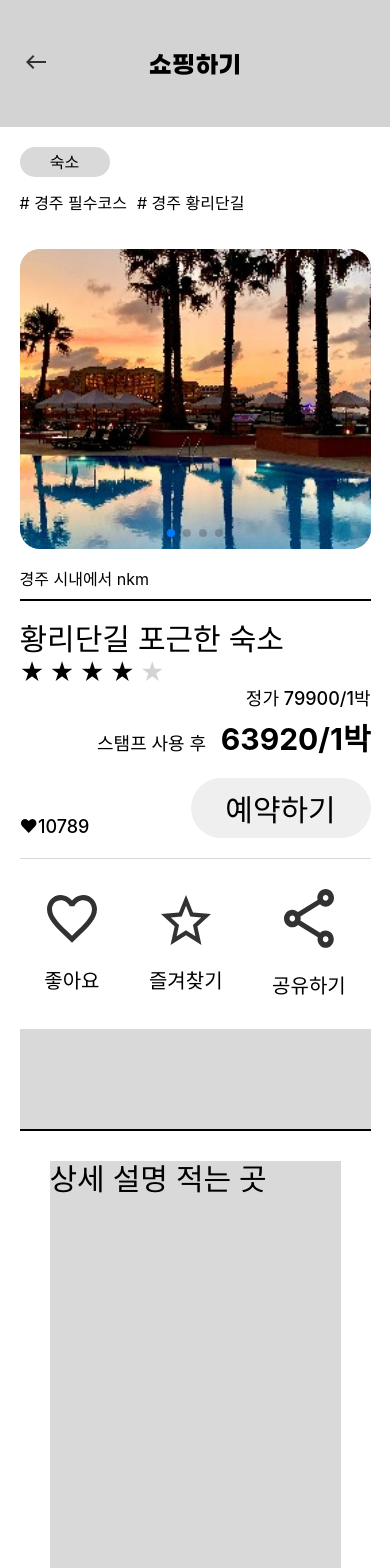
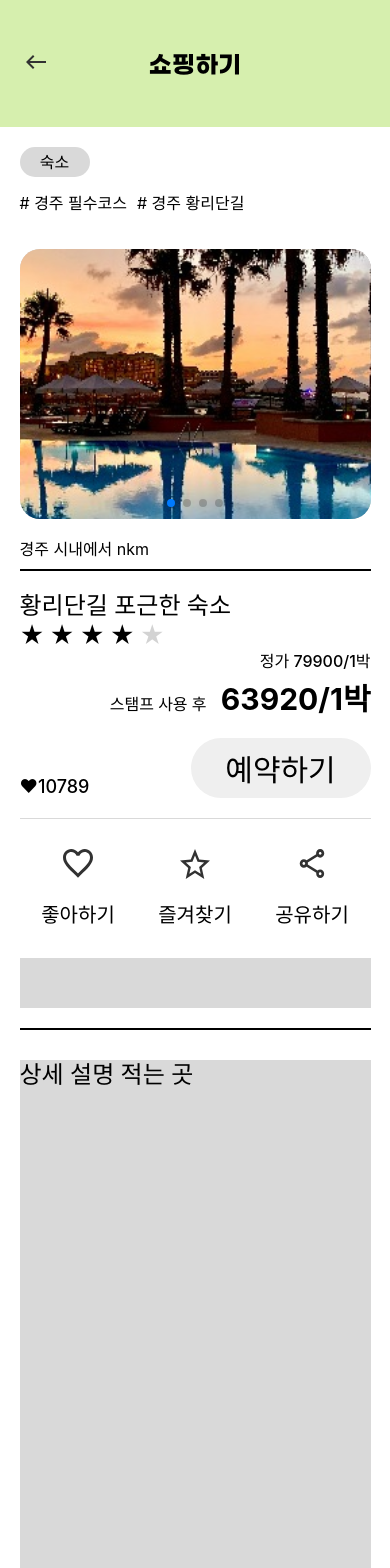
Before and after one commit to MoDaLaa/FE, a React (Vite) app: page /shoppingContent in a window 390 px wide. Shown: the top 1568 px of the page. Built offline with nearby package versions, Linux system fonts and the light colour scheme.

Commit message:
feat #9 : 쇼핑하기 iphone12 pro 맞춰서 완료

```diff
--- a/src/Shopping/ShoppingContent.tsx
+++ b/src/Shopping/ShoppingContent.tsx
@@ -75,17 +75,17 @@ export default function ShoppingContent() {
           <div
             className="information"
             style={{
-              fontSize: '30px',
+              fontSize: '24px',
               fontWeight: '500',
               marginTop: '20px',
             }}
           >
             {navItems.name}
             <StarRating score={4} />
-            <p style={{ textAlign: 'right', fontSize: '18px', margin: '0' }}>
+            <p style={{ textAlign: 'right', fontSize: '16px', margin: '0' }}>
               정가 {navItems.price}/1박
             </p>
-            <p style={{ textAlign: 'right', fontSize: '18px', margin: '0' }}>
+            <p style={{ textAlign: 'right', fontSize: '16px', margin: '0' }}>
               스탬프 사용 후{' '}
               <p
                 style={{
@@ -123,11 +123,11 @@ export default function ShoppingContent() {
                 예약하기
               </button>
             </div>
-            <div style={{ borderBottom: '2px solid black' }}>
+            <div style={{ borderBottom: '2px solid black', paddingBottom: '20px' }}>
               <ButtonGroup />
-              <div style={{ backgroundColor: '#D9D9D9', height: '100px' }}></div>
+              <div style={{ backgroundColor: '#D9D9D9', height: '50px' }}></div>
             </div>
-            <div style={{ backgroundColor: '#D9D9D9', height: '1000px', margin: '30px' }}>
+            <div style={{ backgroundColor: '#D9D9D9', height: '1000px', marginTop: '30px' }}>
               상세 설명 적는 곳
             </div>
           </div>
--- a/src/Shopping/components/Category.tsx
+++ b/src/Shopping/components/Category.tsx
@@ -105,7 +105,7 @@ const navItems = {
   ],
 };
 
-const Slider = styled.div`
+const Slider = styled.div<{ kind: CategoryKind }>`
   width: 100%;
   min-height: 30px;
   height: auto;
@@ -114,10 +114,12 @@ const Slider = styled.div`
   flex-wrap: nowrap;
   box-sizing: border-box;
   overflow-x: scroll;
-  gap: 20px;
+  gap: ${({ kind }) => (kind == 'category' ? '20px' : '40px')};
   margin: 20px 0;
   user-select: none;
   outline: none;
+  font-size: 14px;
+
   &::-webkit-scrollbar {
     display: none;
   }
@@ -129,10 +131,10 @@ const SliderItem = styled.div<{ isCategory: boolean }>`
   display: flex;
   justify-content: center;
   align-items: center;
-  min-width: ${({ isCategory }) => (isCategory ? '90px' : '300px')};
-  max-width: ${({ isCategory }) => (isCategory ? '90px' : '300px')};
-  height: ${({ isCategory }) => (isCategory ? '30px' : '400px')};
-  width: ${({ isCategory }) => (isCategory ? 'auto' : '300px')};
+  min-width: ${({ isCategory }) => (isCategory ? '90px' : '200px')};
+  max-width: ${({ isCategory }) => (isCategory ? '90px' : '200px')};
+  height: ${({ isCategory }) => (isCategory ? '30px' : '250px')};
+  width: ${({ isCategory }) => (isCategory ? 'auto' : '200px')};
   border-radius: 20px;
   background-color: rgba(217, 217, 217, 1);
   font-weight: bolder;
@@ -158,6 +160,7 @@ const Overlay = styled.div`
   background-color: rgba(0, 0, 0, 0.5);
   color: white;
   text-align: center;
+  font-size: 12px;
 `;
 
 type CategoryKind = 'category' | 'recommend' | 'top10';
@@ -168,7 +171,7 @@ interface CategoryProps {
 
 export default function Category({ kind }: CategoryProps) {
   return (
-    <Slider>
+    <Slider kind={kind}>
       {navItems[kind].map((item, index) => (
         <SliderItem key={index} isCategory={kind === 'category'}>
           {kind === 'category' ? (
--- a/src/Shopping/components/ContentButton.tsx
+++ b/src/Shopping/components/ContentButton.tsx
@@ -16,7 +16,7 @@ const ButtonContainer = styled.div`
 const Button = styled.button`
   display: flex;
   flex-direction: column;
-  align-items:center;
+  align-items: center;
   border: none;
   border-radius: 5px;
   padding: 10px 20px;
@@ -24,23 +24,23 @@ const Button = styled.button`
   transition: background-color 0.3s;
   background-color: transparent;
 
-  font-size:20px;
-  gap:20px;
+  font-size: 20px;
+  gap: 20px;
 `;
 
 const ButtonGroup: React.FC = () => {
   return (
     <ButtonContainer>
       <Button onClick={() => alert('좋아요!')}>
-        <img width='50px' src={Like} />
-        좋아요
+        <img width="30px" height="30px" src={Like} />
+        좋아하기
       </Button>
       <Button onClick={() => alert('즐겨찾기 추가!')}>
-        <img width='50px' src={Star} />
+        <img width="30px" height="30px" src={Star} />
         즐겨찾기
       </Button>
       <Button onClick={() => alert('공유하기!')}>
-        <img width='50px' src={Share} />
+        <img width="30px" height="30px" src={Share} />
         공유하기
       </Button>
     </ButtonContainer>
--- a/src/Shopping/components/ContentCategory.tsx
+++ b/src/Shopping/components/ContentCategory.tsx
@@ -24,8 +24,8 @@ const SliderItem = styled.div`
   display: flex;
   justify-content: center;
   align-items: center;
-  min-width: 90px;
-  max-width: 90px;
+  min-width: 70px;
+  max-width: auto;
   height: 30px;
   width: auto;
   border-radius: 20px;
@@ -33,16 +33,14 @@ const SliderItem = styled.div`
   font-weight: bolder;
 `;
 
-interface ContentCategoryProps{
-    text: string;
+interface ContentCategoryProps {
+  text: string;
 }
 
-export default function ContentCategory({text}: ContentCategoryProps) {
+export default function ContentCategory({ text }: ContentCategoryProps) {
   return (
     <Slider>
-        <SliderItem>
-            {text}
-        </SliderItem>
+      <SliderItem>{text}</SliderItem>
     </Slider>
   );
 }
--- a/src/Shopping/components/Progressbar.tsx
+++ b/src/Shopping/components/Progressbar.tsx
@@ -5,6 +5,9 @@ interface ITest {
 }
 
 const ProgressBar = styled.div`
+  display: flex;
+  justify-content: center;
+  align-items: center;
   width: 90%;
   height: 10px;
   background-color: #dedede;
@@ -13,15 +16,17 @@ const ProgressBar = styled.div`
   font-size: 0.8rem;
   margin-top: 20px;
   overflow: hidden;
+  padding: 3px;
 `;
 
 const Progress = styled.div`
   width: ${(props: ITest) => props.width}%;
-  height: 30px;
+  height: 8px;
   padding: 0;
   text-align: center;
   background-color: rgba(118, 118, 118, 1);
   color: #111;
+  border-radius: 12px;
 `;
 
 const ProgressText = styled.div`
@@ -35,7 +40,7 @@ export default function ProgressState() {
   let availableItem = 0;
 
   return (
-    <div style={{ display: 'flex', alignItems: 'baseline' }}>
+    <div style={{ display: 'flex', alignItems: 'baseline', marginRight: '5%' }}>
       <ProgressBar>
         <Progress width={100 - (availableItem * 100) / maxItem} />
       </ProgressBar>
--- a/src/Shopping/components/Swiper.tsx
+++ b/src/Shopping/components/Swiper.tsx
@@ -43,7 +43,7 @@ export default function Swipers({ type }: SwipersProps) {
   const swiperMargin = type === 'shopping' ? '20px 5% 20px 0' : '20px 0';
   return (
     <Swiper
-      style={{ margin: swiperMargin }}
+      style={{ margin: swiperMargin, height: '270px' }}
       pagination={true}
       modules={[Pagination]}
       // onSlideChange={() => console.log('slide change')}
--- a/src/Shopping/css/page.styled.ts
+++ b/src/Shopping/css/page.styled.ts
@@ -14,7 +14,7 @@ export const Top = styled.div`
   font-style: normal;
   line-height: normal;
 
-  background-color: lightgray;
+  background-color: rgba(214, 239, 174, 1);
 
   //   min-width: 390px;
   min-height: 120px;
@@ -22,6 +22,7 @@ export const Top = styled.div`
 
 export const StampText = styled.p`
   padding: 0;
+  margin: 0;
   font-family: 'Gmarket Sans TTF';
   font-size: 16px;
   font-style: normal;
@@ -44,7 +45,7 @@ export const AdSwiperItem = styled.div`
   display: flex;
   justify-content: center;
   align-items: center;
-  height: 300px;
+  height: 270px;
   border-radius: 20px;
   background-color: rgba(217, 217, 217, 1);
 
```
